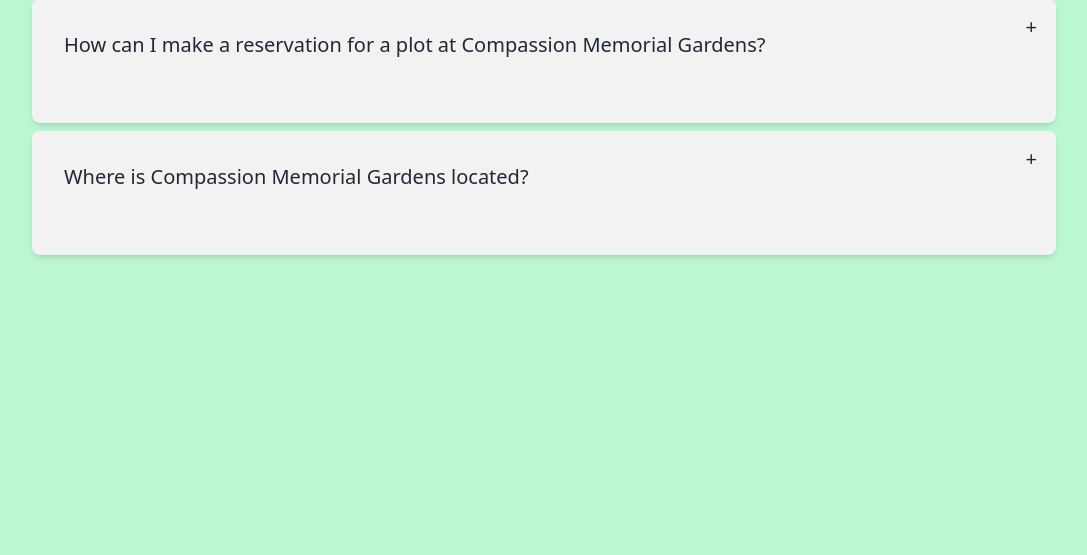
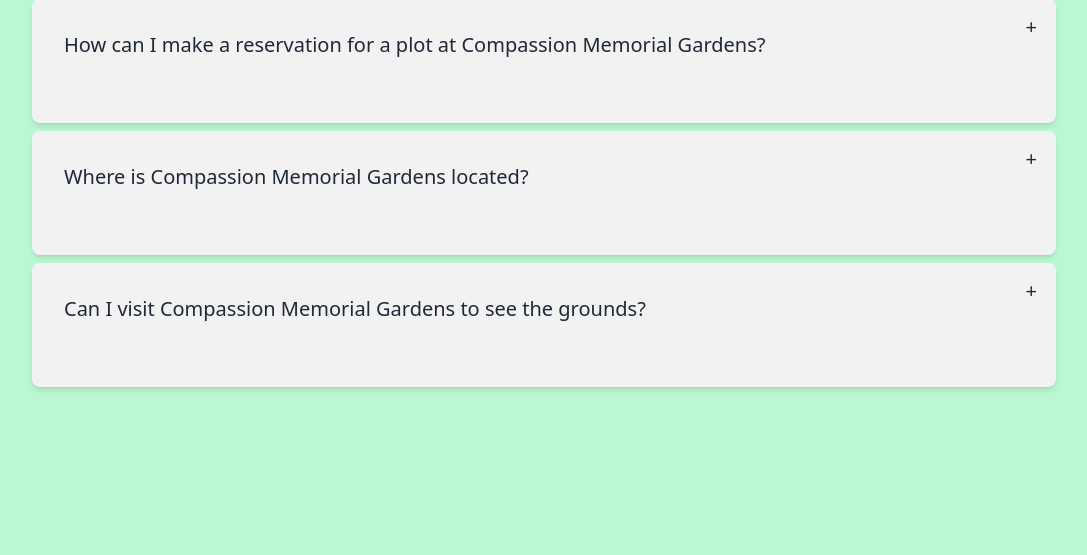
Before and after one commit to Bombastiksideeye/CEMETERY-MANAGEMENT-SYSTEM, a PHP site: page / in a window 1280 px wide. Shown: the part 3121-3676 px from the top of the page, without its empty margins (96-1183 px from the left). Before the commit the page ends 3379 px from the top, so only its background shows below. Run offline with PHP 8.4, Linux system fonts and the light colour scheme; some libraries are stand-ins or nearby versions.

Commit message:
Add files via upload

```diff
--- a/index.php
+++ b/index.php
@@ -317,6 +317,16 @@
       </div>
     </div>
 
+    <div class="collapse collapse-plus bg-base-200 my-2 rounded-lg shadow-md">
+      <input type="radio" name="my-accordion-3" id="accordion-5" />
+      <div class="collapse-title text-xl font-medium">
+        <label for="accordion-5" class="cursor-pointer block p-4">Can I visit Compassion Memorial Gardens to see the grounds?</label>
+      </div>
+      <div class="collapse-content p-4">
+        <p>Yes, you are welcome to visit Compassion Memorial Gardens. We are open to visitors during our regular hours. Please contact us to schedule a guided tour, where you can see the beautiful landscape and learn more about our services.</p>
+      </div>
+    </div>
+
 
 
 
```
